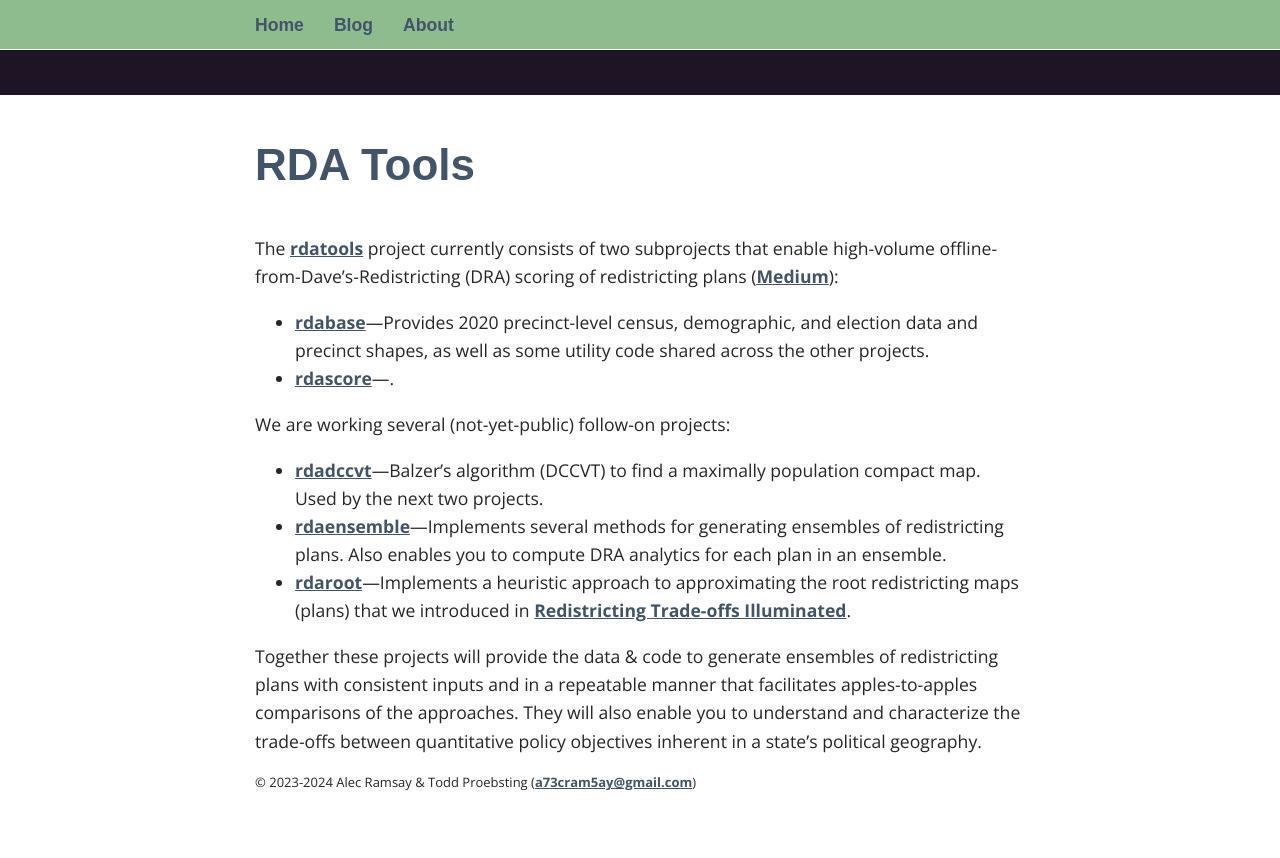
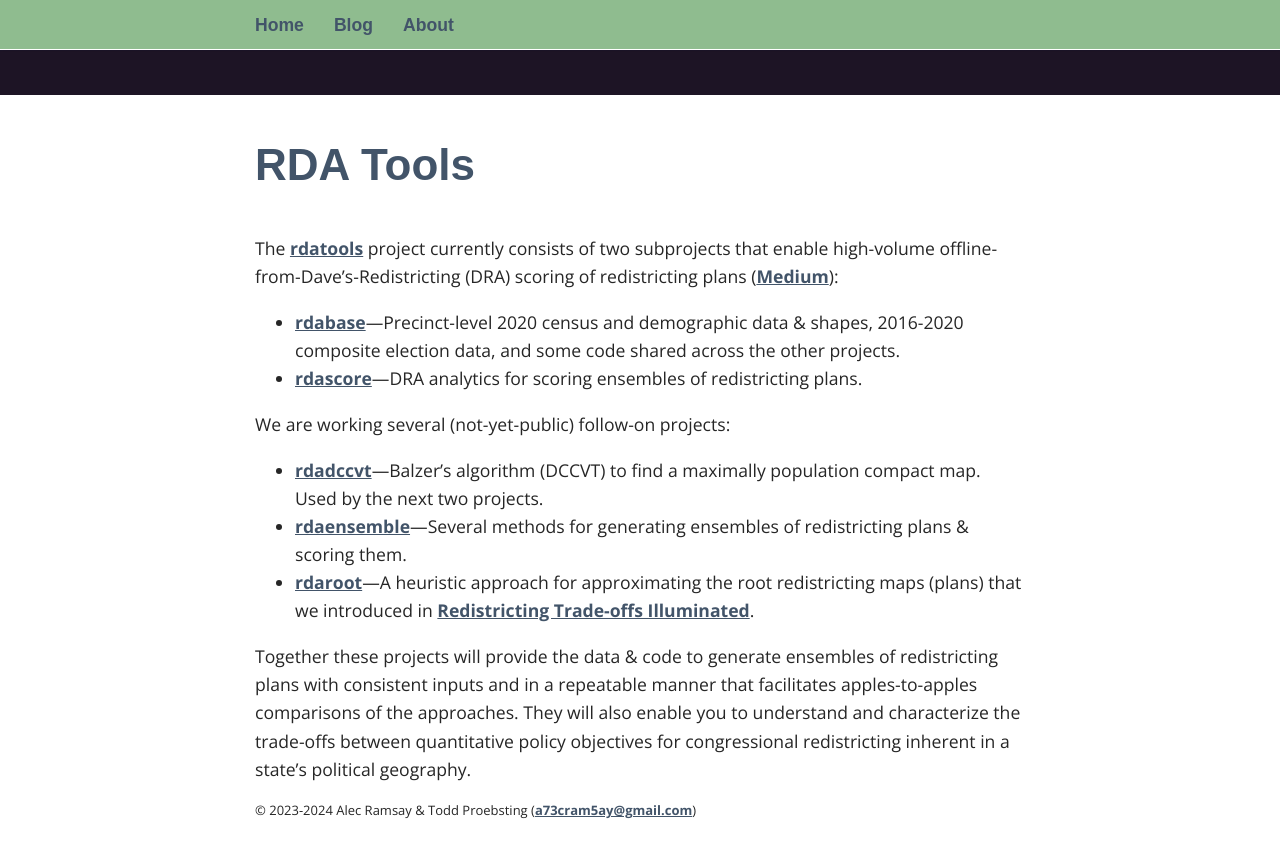
Before and after one commit to rdatools/rdatools.github.io, a Jekyll site: the page built from index.markdown, in a window 1280 px wide. Shown: the top 858 px of the page. Built offline with Jekyll 4.4.1, drawn with Linux system fonts in a browser that asks for light colours; some web fonts are replaced.

```diff
--- a/changelog.markdown
+++ b/changelog.markdown
@@ -6,4 +6,5 @@ permalink: changelog/
 
 This page tracks major changes to the site, in reverse chronological order:
 
+- Revised home page content.
 - Initial site content and styles.
--- a/index.markdown
+++ b/index.markdown
@@ -10,20 +10,21 @@ currently consists of two subprojects that enable
 high-volume offline-from-Dave's-Redistricting (DRA) scoring of redistricting plans
 ([Medium](https://medium.com/dra-2020/high-volume-offline-scoring-of-plans-2f54dae48d1b)):
 
--   [rdabase](https://github.com/rdatools/rdabase)&#8212;Provides 2020 precinct-level
-    census, demographic, and election data and precinct shapes,
-    as well as some utility code shared across the other projects.
--   [rdascore](https://github.com/rdatools/rdascore)&#8212;.
+-   [rdabase](https://github.com/rdatools/rdabase)&#8212;Precinct-level
+    2020 census and demographic data &amp; shapes,
+    2016-2020 composite election data, and
+    some code shared across the other projects.
+-   [rdascore](https://github.com/rdatools/rdascore)&#8212;DRA analytics
+    for scoring ensembles of redistricting plans.
 
 We are working several (not-yet-public) follow-on projects:
 
 -   [rdadccvt](https://github.com/rdatools/rdadccvt)&#8212;Balzer's algorithm (DCCVT)
     to find a maximally population compact map.
     Used by the next two projects.
--   [rdaensemble](https://github.com/rdatools/rdaensemble)&#8212;Implements several methods
-    for generating ensembles of redistricting plans.
-    Also enables you to compute DRA analytics for each plan in an ensemble.
--   [rdaroot](https://github.com/rdatools/rdaroot)&#8212;Implements a heuristic approach to
+-   [rdaensemble](https://github.com/rdatools/rdaensemble)&#8212;Several methods
+    for generating ensembles of redistricting plans &amp; scoring them.
+-   [rdaroot](https://github.com/rdatools/rdaroot)&#8212;A heuristic approach for
     approximating the root redistricting maps (plans) that we introduced in
     [Redistricting Trade-offs Illuminated](https://alecramsay.github.io/pg/).
 
@@ -31,4 +32,5 @@ Together these projects will provide the data &amp; code to generate ensembles
 of redistricting plans with consistent inputs and in a repeatable manner
 that facilitates apples-to-apples comparisons of the approaches.
 They will also enable you to understand and characterize the trade-offs between
-quantitative policy objectives inherent in a state's political geography.
+quantitative policy objectives for congressional redistricting
+inherent in a state's political geography.
```
